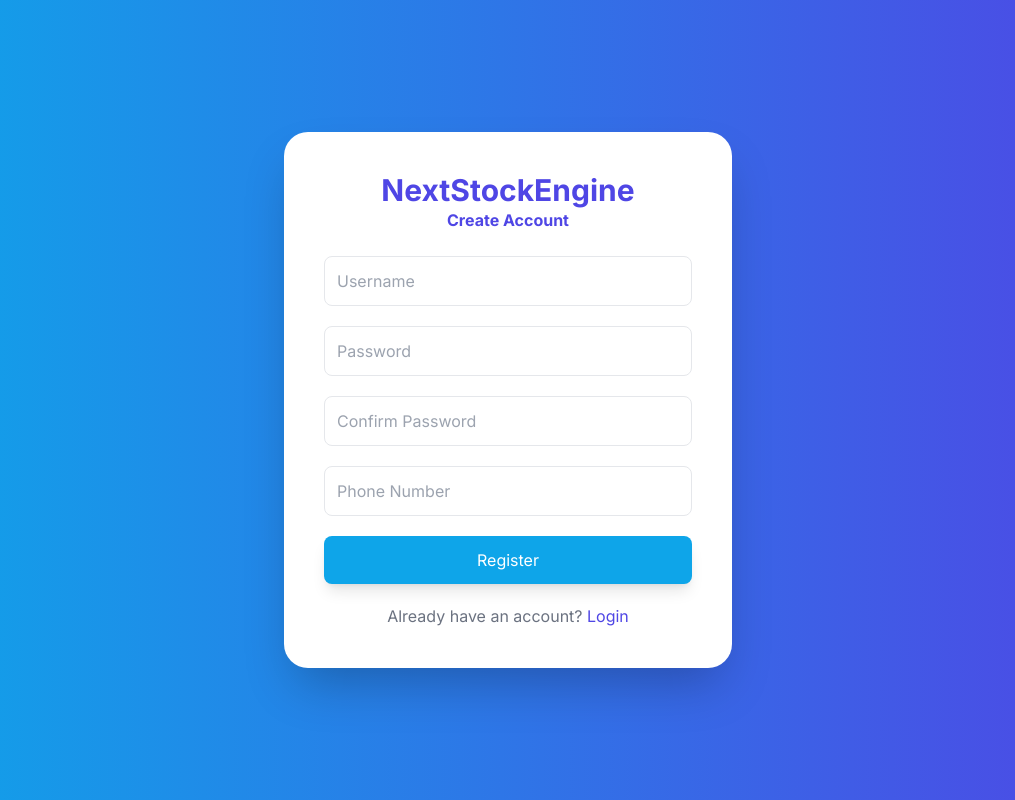
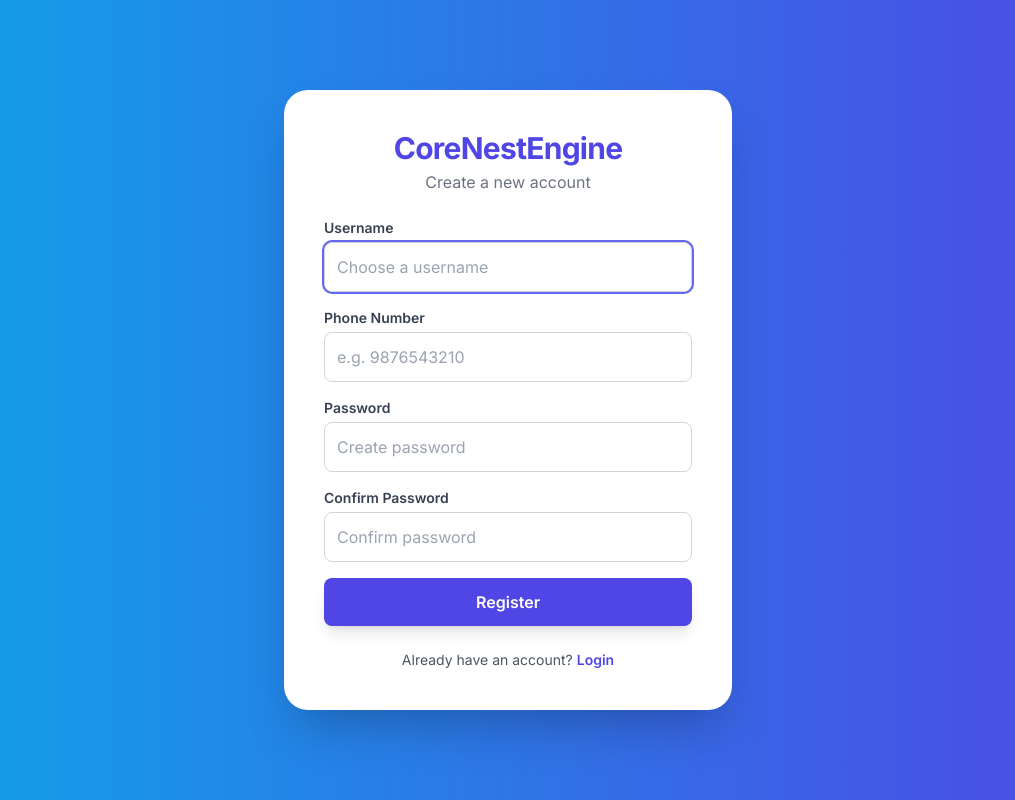
Before and after one commit to theNareshofficial/CoreNestEngine, a Python web app: template templates/register.html in a window 1280 px wide. Shown: the whole page, without its empty margins (132-1147 px from the left). Run offline with Jinja, Linux system fonts and the light colour scheme; the template is opened without the code that fills it, so the values that code supplies are empty; some libraries are stand-ins or nearby versions.

Commit message:
UI upgrade

```diff
--- a/templates/register.html
+++ b/templates/register.html
@@ -6,7 +6,7 @@
     <script src="https://cdn.tailwindcss.com"></script>
     <link href="https://fonts.googleapis.com/css2?family=Inter:wght@400;600;700&display=swap" rel="stylesheet">
     <script src="https://cdn.jsdelivr.net/npm/sweetalert2@11"></script>
-    <title>Register</title>
+    <title>Register - CoreNestEngine</title>
 
     <style>
         body {
@@ -25,40 +25,75 @@
         }
 
         .fade-in {
-            animation: fadeIn 1s ease-in-out;
+            animation: fadeIn 0.8s ease-in-out;
         }
     </style>
 </head>
-<body class="bg-gradient-to-r from-sky-500 to-indigo-600 min-h-screen flex items-center justify-center">
+<body class="bg-gradient-to-r from-sky-500 to-indigo-600 min-h-screen flex items-center justify-center p-4">
 
-    <div class="bg-white rounded-3xl shadow-2xl p-10 w-full max-w-md fade-in">
-        <h1 class="text-3xl font-bold text-center text-indigo-600 mb-2c">NextStockEngine</h1>
-        <h1 class="text-1xl font-bold text-center text-indigo-600 mb-6">Create Account</h1>
-        <form action="{{ url_for('auth.register') }}" method="POST" class="space-y-5">
-            <input type="text" name="username" placeholder="Username" required
-                   class="w-full p-3 rounded-lg border focus:outline-none focus:ring-2 focus:ring-sky-500">
+    <div class="bg-white rounded-3xl shadow-2xl p-8 sm:p-10 w-full max-w-md fade-in">
+        <div class="text-center mb-6">
+            <h1 class="text-3xl font-extrabold text-indigo-600 tracking-tight">CoreNestEngine</h1>
+            <p class="text-gray-500 mt-1">Create a new account</p>
+        </div>
 
-            <input type="password" name="password" placeholder="Password" required
-                   class="w-full p-3 rounded-lg border focus:outline-none focus:ring-2 focus:ring-sky-500">
+        {% with messages = get_flashed_messages(with_categories=true) %}
+          {% if messages %}
+            <div class="mb-4 space-y-2">
+              {% for category, message in messages %}
+                <div class="p-3 rounded-lg text-sm font-medium flex items-center justify-between
+                  {% if category == 'error' or category == 'danger' %}
+                    bg-red-100 text-red-700 border border-red-300
+                  {% elif category == 'success' %}
+                    bg-green-100 text-green-700 border border-green-300
+                  {% elif category == 'warning' %}
+                    bg-yellow-100 text-yellow-800 border border-yellow-300
+                  {% else %}
+                    bg-blue-100 text-blue-700 border border-blue-300
+                  {% endif %}">
+                  <span>{{ message }}</span>
+                  <button onclick="this.parentElement.remove()" class="text-gray-500 hover:text-gray-800 font-bold ml-2">&times;</button>
+                </div>
+              {% endfor %}
+            </div>
+          {% endif %}
+        {% endwith %}
 
-            <input type="password" name="confirm_password" placeholder="Confirm Password" required
-                   class="w-full p-3 rounded-lg border focus:outline-none focus:ring-2 focus:ring-sky-500">
+        <form action="{{ url_for('auth.register') }}" method="POST" class="space-y-4">
+            <div>
+                <label class="block text-sm font-semibold text-gray-700 mb-1">Username</label>
+                <input type="text" name="username" placeholder="Choose a username" required autofocus
+                       class="w-full p-3 rounded-lg border border-gray-300 focus:outline-none focus:ring-2 focus:ring-indigo-500">
+            </div>
 
-            <input type="text" name="number" placeholder="Phone Number" required
-                   class="w-full p-3 rounded-lg border focus:outline-none focus:ring-2 focus:ring-sky-500">
+            <div>
+                <label class="block text-sm font-semibold text-gray-700 mb-1">Phone Number</label>
+                <input type="text" name="number" placeholder="e.g. 9876543210" required
+                       class="w-full p-3 rounded-lg border border-gray-300 focus:outline-none focus:ring-2 focus:ring-indigo-500">
+            </div>
 
-            <button type="submit" onclick="SimpleSuccess()" class="w-full bg-sky-500 hover:bg-sky-600 text-white py-3 rounded-lg transition-transform transform hover:scale-105 shadow-lg">
+            <div>
+                <label class="block text-sm font-semibold text-gray-700 mb-1">Password</label>
+                <input type="password" name="password" placeholder="Create password" required
+                       class="w-full p-3 rounded-lg border border-gray-300 focus:outline-none focus:ring-2 focus:ring-indigo-500">
+            </div>
+
+            <div>
+                <label class="block text-sm font-semibold text-gray-700 mb-1">Confirm Password</label>
+                <input type="password" name="confirm_password" placeholder="Confirm password" required
+                       class="w-full p-3 rounded-lg border border-gray-300 focus:outline-none focus:ring-2 focus:ring-indigo-500">
+            </div>
+
+            <button type="submit" class="w-full bg-indigo-600 hover:bg-indigo-700 text-white font-semibold py-3 rounded-lg transition-transform transform hover:scale-102 shadow-lg">
                 Register
             </button>
         </form>
-        <p class="text-center mt-5 text-gray-500">Already have an account?
-            <a href="{{ url_for('auth.login') }}" class="text-indigo-600 hover:underline">Login</a>
+
+        <p class="text-center mt-6 text-sm text-gray-600">
+            Already have an account?
+            <a href="{{ url_for('auth.login') }}" class="text-indigo-600 font-semibold hover:underline">Login</a>
         </p>
     </div>
-
-</body>
-</html>
-
 
     <script>
         function SimpleSuccess() {
@@ -71,3 +106,5 @@
             });
         }
     </script>
+</body>
+</html>
```
Lines whose indentation alone changed are shown as unchanged.
